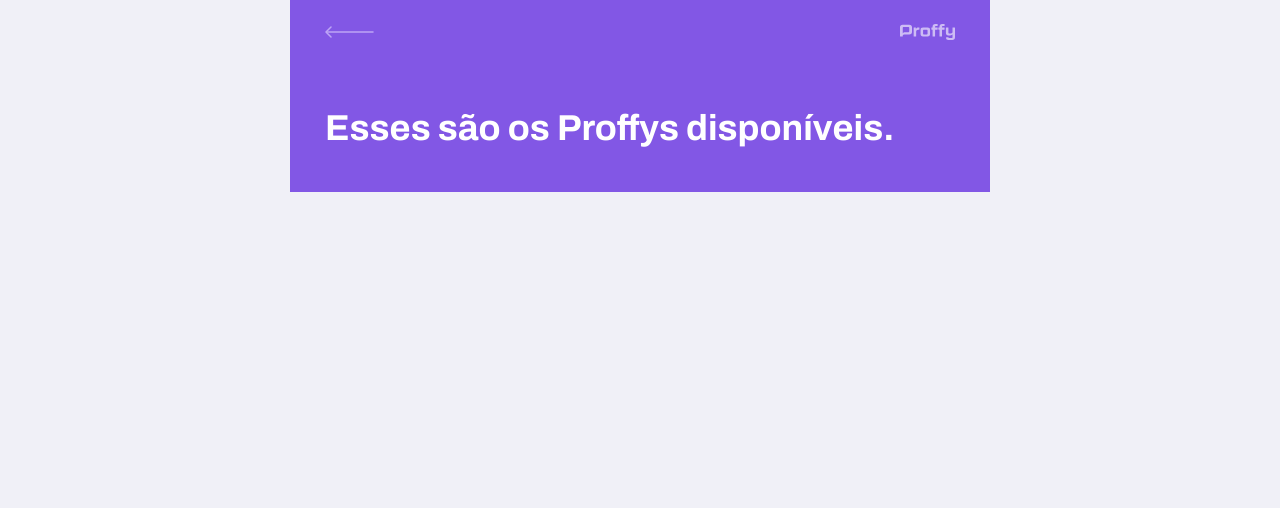
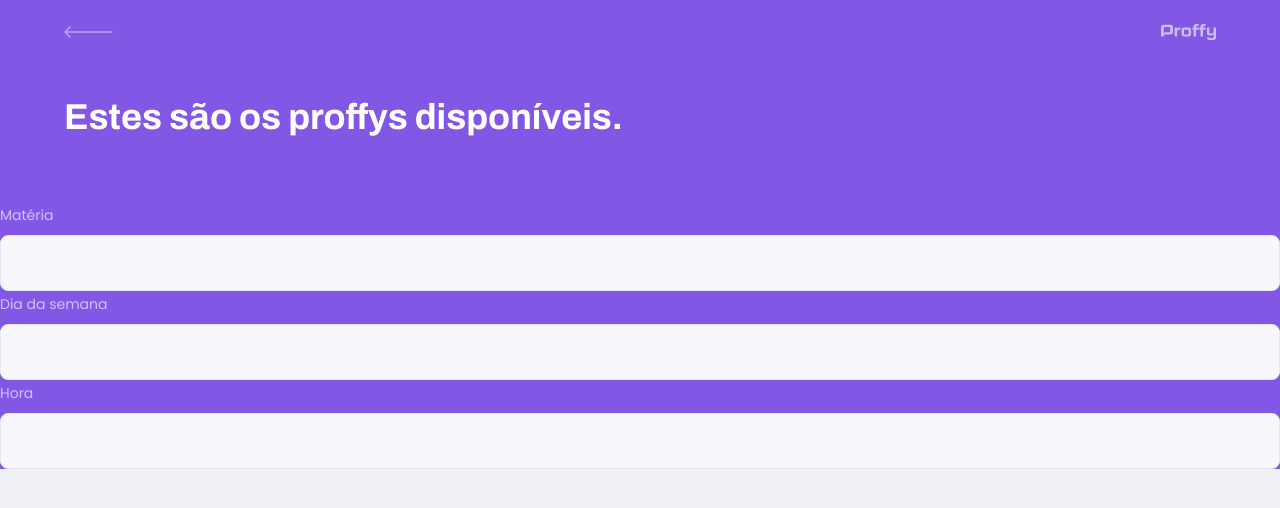
Before and after one commit to jrogeriosilva/Proffy, a React (Create React App) app in the folder web/: page /study in a window 1280 px wide. Shown: the top 508 px of the page. Built offline with nearby package versions, Linux system fonts and the light colour scheme.

Commit message:
minor changes

```diff
--- a/web/src/assets/styles/global.css
+++ b/web/src/assets/styles/global.css
@@ -7,8 +7,8 @@
   --color-primary: #8257E5;
   --color-primary-dark: #774DD6;
   --color-primary-darker: #6842C2;
-  --color-secundary: #04D361;
-  --color-secundary-dark: #04BF58;
+  --color-secondary: #04D361;
+  --color-secondary-dark: #04BF58;
   --color-title-in-primary: #FFFFFF;
   --color-text-in-primary: #D4C2FF;
   --color-text-title: #32264D;
@@ -27,7 +27,9 @@
   box-sizing: border-box;
 }
 
-html, body, #root {
+html,
+body,
+#root {
   height: 100vh;
 }
 
@@ -46,6 +48,7 @@
 button,
 textarea {
   font: 500 1.6rem Poppins;
+  color: var(--color-text-base);
 }
 
 .container {
--- /dev/null
+++ b/web/src/components/PageHeader/index.tsx
@@ -0,0 +1,30 @@
+import React from 'react';
+
+import { Link } from 'react-router-dom';
+
+import logoImg from '../../assets/images/logo.svg';
+import backIcon from '../../assets/images/icons/back.svg';
+
+interface PageHeaderProps {
+  title: string;
+}
+
+const PageHeader: React.FC<PageHeaderProps> = (props) => {
+  return (
+    <header className="page-header">
+    <div className="top-bar-container">
+      <Link to="/">
+        <img src={backIcon} alt="Voltar"/>
+      </Link>
+      <img src={logoImg} alt="Proffy"/>
+    </div>
+
+    <div className="header-content">
+      <strong>{props.title}</strong>
+    </div>
+    {props.children}
+  </header>
+  )
+}
+
+export default PageHeader;
--- a/web/src/pages/TeacherForm/index.tsx
+++ b/web/src/pages/TeacherForm/index.tsx
@@ -1,8 +1,11 @@
 import React from 'react';
+import PageHeader from '../../components/PageHeader';
 
 function TeacherForm() {
   return (
-    <h1>Teachers Form</h1>
+    <div id="page-teacher-form" className="container">
+    <PageHeader title="Que incrivel que você quer dar aulas."/>
+   </div>
   )
 }
 
--- a/web/src/pages/TeacherList/index.tsx
+++ b/web/src/pages/TeacherList/index.tsx
@@ -1,27 +1,30 @@
 import React from 'react';
-import { Link } from 'react-router-dom';
-
-import logoImg from '../../assets/images/logo.svg';
-import backIcon from '../../assets/images/icons/back.svg';
+import PageHeader from '../../components/PageHeader';
 
 import './styles.css';
 
-
 function TeacherList() {
   return (
-    <div id="page-teacher-list" className="container">
-      <header className="page-header">
-        <div className="top-bar-container">
-          <Link to="/">
-            <img src={backIcon} alt="Voltar"/>
-          </Link>
-          <img src={logoImg} alt="Proffy"/>
-        </div>
+    <div id="page-teacher-list">
+      <PageHeader title="Estes são os proffys disponíveis.">
+        <form id="search-teachers">
+          <div className="input-block">
+            <label htmlFor="subject">Matéria</label>
+            <input type="text" id="subject" />
+          </div>
 
-        <div className="header-content">
-          <strong>Esses são os Proffys disponíveis.</strong>
-        </div>
-      </header>
+          <div className="input-block">
+            <label htmlFor="week_day">Dia da semana</label>
+            <input type="text" id="week_day" />
+          </div>
+
+          <div className="input-block">
+            <label htmlFor="time">Hora</label>
+            <input type="text" id="time" />
+          </div>
+
+        </form>
+      </PageHeader>
     </div>
   )
 }
--- a/web/src/pages/TeacherList/styles.css
+++ b/web/src/pages/TeacherList/styles.css
@@ -24,8 +24,6 @@
   transition: opacity 0.2s;
 }
 
-
-
 .page-header .top-bar-container a:hover {
   opacity: 0.6;
 }
@@ -39,7 +37,7 @@
   width: 90%;
   margin: 0 auto;
   position: relative;
-  margin: 4.3rem auto;
+  margin: 3.2rem auto;
 }
 
 .page-header .header-content strong {
@@ -47,3 +45,45 @@
   line-height: 4.2rem;
   color: var(--color-title-in-primary);
 }
+
+#search-teachers  {
+  margin-top: 3.2rem;
+}
+
+#search-teachers label {
+  color: var(--color-text-in-primary);
+}
+
+#search-teachers .input.block {
+  position: relative;
+}
+
+#search-teachers .input-block label {
+  font-size: 1.4rem;
+}
+
+#search-teachers .input-block input {
+  width: 100%;
+  height: 5.6rem;
+  margin-top: 0.8rem;
+  border-radius: 0.8rem;
+
+  background-color: var(--color-input-background);
+  border: 1px solid var(--color-line-in-white);
+  outline: 0;
+  padding: 0 1.6rem;
+  font: 1.6rem Archive;
+}
+
+
+
+#search-teachers .input-block:focus-within::after {
+  width: calc(100% - 3.2rem);
+  height: 2px;
+  content: '';
+  background: var(---color-secondary);
+  position: absolute;
+  left: 1.6rem;
+  right: 1.6rem;
+  bottom: 0;
+}
```
Also changed, not shown: web/src/components/PageHeader/styles.css (added).
